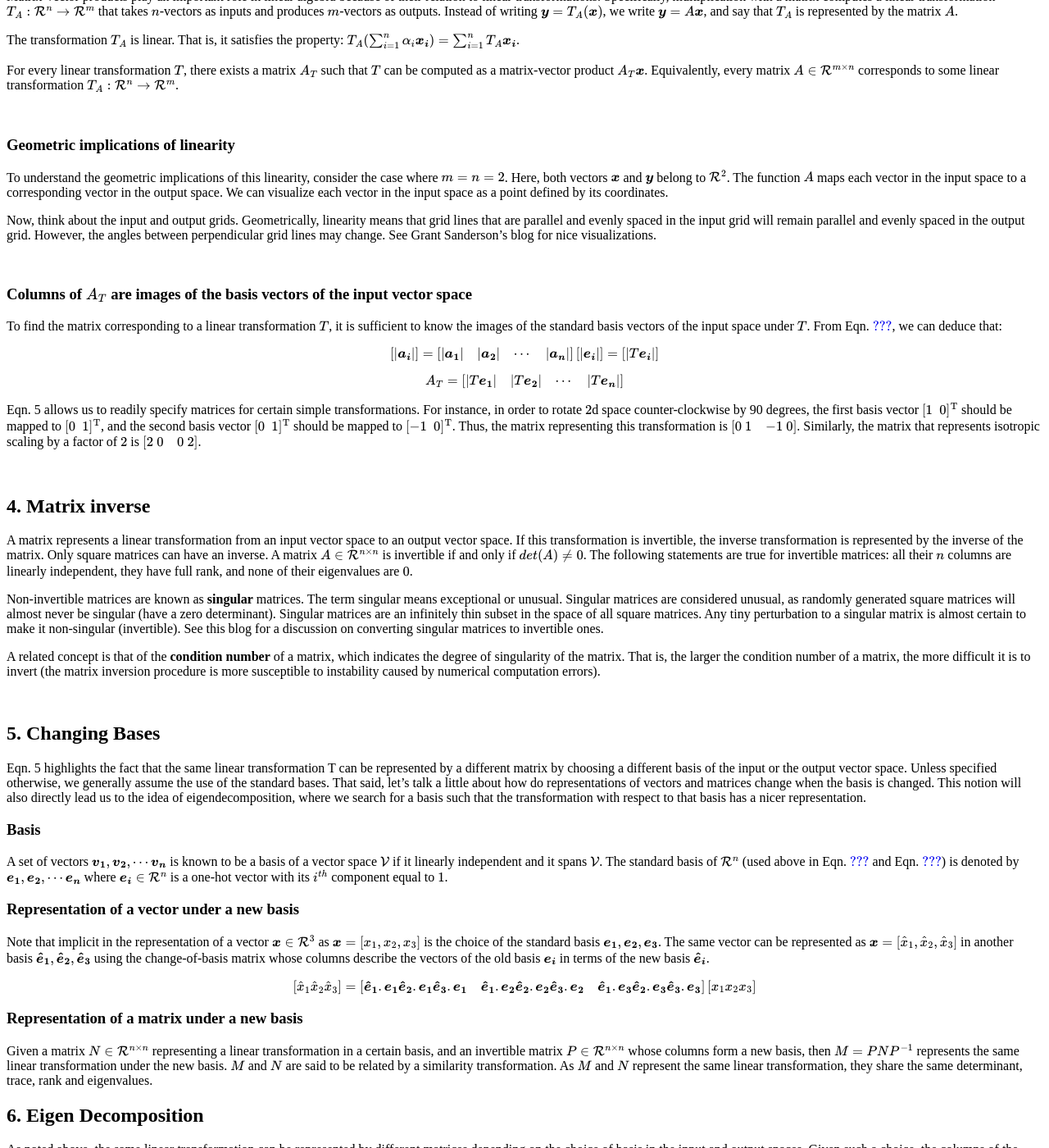
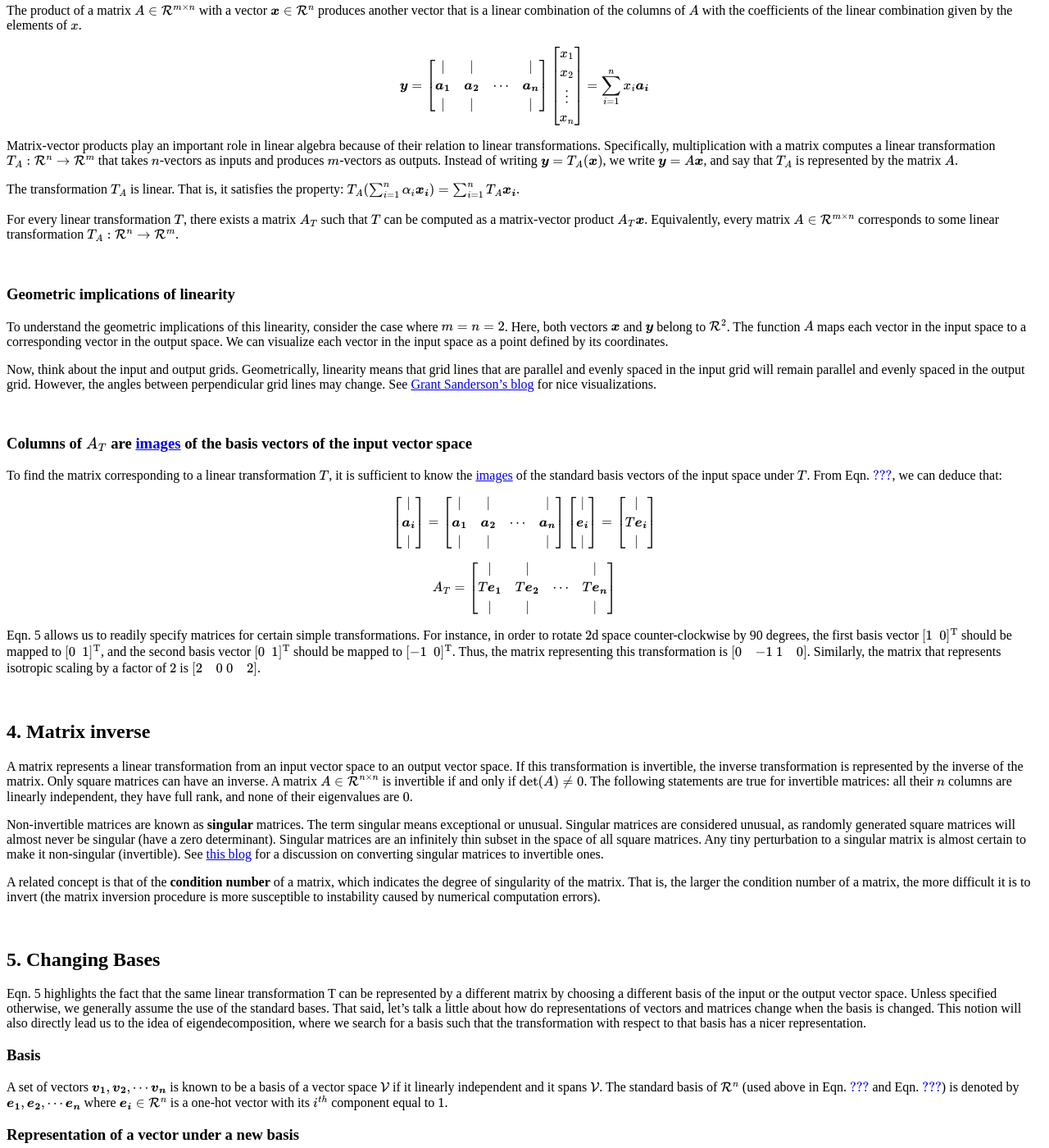
Before and after one commit to neeravkarani/notes, a Jekyll site: the page built from _posts/math/2024-06-17-linear-algebra.md, in a window 1280 px wide and 1400 px high, scrolled down 1495 px. Shown: the whole window at 82% size. Built offline with Jekyll 4.4.1, drawn with Linux system fonts in a browser that asks for light colours; some of the changed text lies outside the part shown.

Commit message:
corrected bugs in linear algebra notes

```diff
--- a/_posts/math/2024-06-17-linear-algebra.md
+++ b/_posts/math/2024-06-17-linear-algebra.md
@@ -13,7 +13,7 @@ Linear algebra is the study of vectors and matrices.
 
 A vector $\boldsymbol{x} \in \mathcal{R}^n$ is a $n$-tuple of real numbers.
 
-$$ \begin{equation} \boldsymbol{x} = \begin{bmatrix} {x_{1} \\ x_{2} \\ \vdots \\ x_{n}} \end{bmatrix} \end{equation} $$
+$$ \begin{equation} \boldsymbol{x} = \begin{bmatrix} x_1 \\ x_2 \\ \vdots \\ x_n \end{bmatrix} \end{equation} $$
 
 The operations we can perform on vectors are addition, subtraction, scaling, dot product, cross product, outer product, norm and projection.
 
@@ -38,20 +38,27 @@ $\boldsymbol{x}$ onto another vector $\boldsymbol{d}$ is given by $\boldsymbol{x
 
 A matrix $A \in \mathcal{R}^{m \times n}$ is a rectangular array of numbers with $m$ rows and $n$ columns.
 
-$$ \begin{equation} A = \begin{bmatrix} {a_{11} \\ a_{21} \\ \vdots \\ a_{m1}} & {a_{12} \\ a_{22} \\ \vdots \\ a_{m2}} & {a_{13} \\ a_{23} \\ \vdots \\ a_{m3}} {\\ \cdots \\} & {a_{n1} \\ a_{n1} \\ \vdots \\ a_{n1}} \end{bmatrix} \end{equation}$$
+$$ \begin{equation} A =
+\begin{bmatrix}
+a_{11} & a_{12} & \cdots & a_{1n} \\
+a_{21} & a_{22} & \cdots & a_{2n} \\
+\vdots \\
+a_{m1} & a_{m2} & \cdots & a_{mn}
+\end{bmatrix}
+\end{equation} $$
 
 The operations we can perform on matrices are addition, subtraction, scaling by a scalar, matrix-vector product, matrix-matrix product, matrix inverse, trace and determinant.
 
  - **Matrix-matrix multiplication**: If $A \in \mathcal{R}^{m \times n}$ and $B \in \mathcal{R}^{n \times p}$, then $C = AB \in \mathcal{R}^{m \times p}$ is such that each column of $C$, $\boldsymbol{c_j}$ is the matrix-vector product $A \boldsymbol{b_j}$. Matrix multiplication is so defined so as to enable us to compose linear transformations, that is, $A(B\boldsymbol{x}) = (AB)\boldsymbol{x} = C\boldsymbol{x}$. This also shows that the composition of two linear transformations is also a linear transformation.
 
- - The **Determinant** operator maps square matrices to real numbers: $det(A): \mathcal{R}^{n \times n} \rightarrow \mathcal{R}$. The determinant of the matrix $A_T$ is the scale factor associated with the linear transformation $T$. The sign of the determinant tells us information about the relative orientation of the vectors before and after the transformation. For square matrices of the same size $A$ and $B$:
+ - The **Determinant** operator maps square matrices to real numbers: $\text{det}(A): \mathcal{R}^{n \times n} \rightarrow \mathcal{R}$. The determinant of the matrix $A_T$ is the scale factor associated with the linear transformation $T$. The sign of the determinant tells us information about the relative orientation of the vectors before and after the transformation. For square matrices of the same size $A$ and $B$:
 
-     - $det(AB) = det(A)det(B) = det(BA)$.
-     - If $det(A) \neq 0$, $A$ is invertible and $det(A^{-1}) = 1 / det(A)$.
-     - If $det(A) = 0$, the columns of $A$ are linearly dependent, and A is non-invertible.
-     - If $det(A) = 1$, the transformation is volume-preserving.
-     - $det(\alpha A) = \alpha^n det(A)$ if $A \in \mathcal{R}^{n \times n}$.
-     - $det(A) = \prod_{i=1}^n \lambda_i$, where $\lambda_i$ are the eigenvalues of $A$.
+     - $\text{det}(AB) = \text{det}(A)\text{det}(B) = \text{det}(BA)$.
+     - If $\text{det}(A) \neq 0$, $A$ is invertible and $\text{det}(A^{-1}) = 1 / \text{det}(A)$.
+     - If $\text{det}(A) = 0$, the columns of $A$ are linearly dependent, and A is non-invertible.
+     - If $\text{det}(A) = 1$, the transformation is volume-preserving.
+     - $\text{det}(\alpha A) = \alpha^n \text{det}(A)$ if $A \in \mathcal{R}^{n \times n}$.
+     - $\text{det}(A) = \prod_{i=1}^n \lambda_i$, where $\lambda_i$ are the eigenvalues of $A$.
 
 <br>
 
@@ -59,7 +66,17 @@ The operations we can perform on matrices are addition, subtraction, scaling by
 
 The product of a matrix $A \in \mathcal{R}^{m \times n}$ with a vector $\boldsymbol{x} \in \mathcal{R}^n$ produces another vector that is a linear combination of the columns of $A$ with the coefficients of the linear combination given by the elements of $x$.
 
-$$ \begin{equation} \boldsymbol{y} = \begin{bmatrix} {| \\ \boldsymbol{a_1} \\ |} & {| \\ \boldsymbol{a_2} \\ |} & {\\ \cdots \\{}} & {| \\ \boldsymbol{a_n} \\ |} \end{bmatrix} \begin{bmatrix} {x_1 \\ x_2 \\ \vdots \\ x_n} \end{bmatrix} = \sum_{i=1}^n  x_i \boldsymbol{a_i} \end{equation}$$
+$$ \begin{equation} \boldsymbol{y} =
+\begin{bmatrix}
+| & | & & | \\
+\boldsymbol{a_1} & \boldsymbol{a_2} & \cdots & \boldsymbol{a_n} \\
+| & | & & |
+\end{bmatrix}
+\begin{bmatrix}
+x_1 \\ x_2 \\ \vdots \\ x_n
+\end{bmatrix} =
+\sum_{i=1}^n  x_i \boldsymbol{a_i}
+\end{equation}$$
 
 Matrix-vector products play an important role in linear algebra because of their relation to linear transformations. Specifically, multiplication with a matrix computes a linear transformation $T_A: \mathcal{R}^n \rightarrow \mathcal{R}^m$ that takes $n$-vectors as inputs and produces $m$-vectors as outputs. Instead of writing $\boldsymbol{y} = T_A(\boldsymbol{x})$, we write $\boldsymbol{y} = A\boldsymbol{x}$, and say that $T_A$ is represented by the matrix $A$.
 
@@ -72,27 +89,43 @@ For every linear transformation $T$, there exists a matrix $A_T$ such that $T$ c
 ### Geometric implications of linearity
 To understand the geometric implications of this linearity, consider the case where $m = n = 2$. Here, both vectors $\boldsymbol{x}$ and $\boldsymbol{y}$ belong to $\mathcal{R}^2$. The function $A$ maps each vector in the input space to a corresponding vector in the output space. We can visualize each vector in the input space as a point defined by its coordinates.
 
-Now, think about the input and output grids. Geometrically, linearity means that grid lines that are parallel and evenly spaced in the input grid will remain parallel and evenly spaced in the output grid. However, the angles between perpendicular grid lines may change. See Grant Sanderson's blog for nice visualizations.
+Now, think about the input and output grids. Geometrically, linearity means that grid lines that are parallel and evenly spaced in the input grid will remain parallel and evenly spaced in the output grid. However, the angles between perpendicular grid lines may change. See [Grant Sanderson's blog](https://www.3blue1brown.com/lessons/linear-transformations) for nice visualizations.
 
 <br>
 
-### Columns of $A_T$ are images of the basis vectors of the input vector space
-To find the matrix corresponding to a linear transformation $T$, it is sufficient to know the images of the standard basis vectors of the input space under $T$. From Eqn. \ref{eqn_linear}, we can deduce that:
+### Columns of $A_T$ are [images](https://en.wikipedia.org/wiki/Image_%28mathematics%29) of the basis vectors of the input vector space
+To find the matrix corresponding to a linear transformation $T$, it is sufficient to know the [images](https://en.wikipedia.org/wiki/Image_%28mathematics%29) of the standard basis vectors of the input space under $T$. From Eqn. \ref{eqn_linear}, we can deduce that:
 
-$$ \begin{equation} \begin{bmatrix} {| \\ \boldsymbol{a_i} \\ |} \end{bmatrix} = \begin{bmatrix} {| \\ \boldsymbol{a_1} \\ |} & {| \\ \boldsymbol{a_2} \\ |} & {\\ \cdots \\{}} & {| \\ \boldsymbol{a_n} \\ |} \end{bmatrix} \begin{bmatrix} {| \\ \boldsymbol{e_i} \\ |} \end{bmatrix} = \begin{bmatrix} {| \\ T \boldsymbol{e_i} \\ |} \end{bmatrix} \end{equation}$$
+$$ \begin{equation}
+\begin{bmatrix} | \\ \boldsymbol{a_i} \\ | \end{bmatrix} =
+\begin{bmatrix}
+| & | & & | \\
+\boldsymbol{a_1} & \boldsymbol{a_2} & \cdots & \boldsymbol{a_n} \\
+| & | & & |
+\end{bmatrix}
+\begin{bmatrix} | \\ \boldsymbol{e_i} \\ | \end{bmatrix} =
+\begin{bmatrix} | \\ T \boldsymbol{e_i} \\ | \end{bmatrix}
+\end{equation}$$
 
-$$ \begin{equation} A_T = \begin{bmatrix} {| \\ T \boldsymbol{e_1} \\ |} & {| \\ T \boldsymbol{e_2} \\ |} & {\\ \cdots \\{}} & {| \\ T \boldsymbol{e_n} \\ |} \end{bmatrix} \end{equation}$$
 
-Eqn. 5 allows us to readily specify matrices for certain simple transformations. For instance, in order to rotate $2$d space counter-clockwise by 90 degrees, the first basis vector $[1 \hspace{5pt} 0] ^ {\text{T}}$ should be mapped to $[0 \hspace{5pt} 1] ^ {\text{T}}$, and the second basis vector $[0 \hspace{5pt} 1] ^ {\text{T}}$ should be mapped to $[-1 \hspace{5pt} 0] ^ {\text{T}}$. Thus, the matrix representing this transformation is $\begin{bmatrix} {0 \\ 1} & {-1 \\ 0} \end{bmatrix}$. Similarly, the matrix that represents isotropic scaling by a factor of $2$ is $\begin{bmatrix} {2 \\ 0} & {0 \\ 2} \end{bmatrix}$.
+$$ \begin{equation} A_T =
+\begin{bmatrix}
+| & | & & | \\
+T \boldsymbol{e_1} & T \boldsymbol{e_2} & \cdots & T \boldsymbol{e_n} \\
+| & | & & |
+\end{bmatrix}
+\end{equation}$$
+
+Eqn. 5 allows us to readily specify matrices for certain simple transformations. For instance, in order to rotate $2$d space counter-clockwise by 90 degrees, the first basis vector $[1 \hspace{5pt} 0] ^ {\text{T}}$ should be mapped to $[0 \hspace{5pt} 1] ^ {\text{T}}$, and the second basis vector $[0 \hspace{5pt} 1] ^ {\text{T}}$ should be mapped to $[-1 \hspace{5pt} 0] ^ {\text{T}}$. Thus, the matrix representing this transformation is $\begin{bmatrix} 0 & -1 \\ 1 & 0 \end{bmatrix}$. Similarly, the matrix that represents isotropic scaling by a factor of $2$ is $\begin{bmatrix} 2 & 0 \\ 0 & 2 \end{bmatrix}$.
 
 
 <br>
 
 ## 4. Matrix inverse
 
-A matrix represents a linear transformation from an input vector space to an output vector space. If this transformation is invertible, the inverse transformation is represented by the inverse of the matrix. Only square matrices can have an inverse. A matrix $A\in \mathcal{R}^{n \times n}$ is invertible if and only if $det(A) \neq 0$. The following statements are true for invertible matrices: all their $n$ columns are linearly independent, they have full rank, and none of their eigenvalues are $0$.
+A matrix represents a linear transformation from an input vector space to an output vector space. If this transformation is invertible, the inverse transformation is represented by the inverse of the matrix. Only square matrices can have an inverse. A matrix $A\in \mathcal{R}^{n \times n}$ is invertible if and only if $\text{det}(A) \neq 0$. The following statements are true for invertible matrices: all their $n$ columns are linearly independent, they have full rank, and none of their eigenvalues are $0$.
 
-Non-invertible matrices are known as **singular** matrices. The term singular means exceptional or unusual. Singular matrices are considered unusual, as randomly generated square matrices will almost never be singular (have a zero determinant). Singular matrices are an infinitely thin subset in the space of all square matrices. Any tiny perturbation to a singular matrix is almost certain to make it non-singular (invertible). See this blog for a discussion on converting singular matrices to invertible ones.
+Non-invertible matrices are known as **singular** matrices. The term singular means exceptional or unusual. Singular matrices are considered unusual, as randomly generated square matrices will almost never be singular (have a zero determinant). Singular matrices are an infinitely thin subset in the space of all square matrices. Any tiny perturbation to a singular matrix is almost certain to make it non-singular (invertible). See [this blog](https://www.johndcook.com/blog/2012/06/13/matrix-condition-number/) for a discussion on converting singular matrices to invertible ones.
 
 A related concept is that of the **condition number** of a matrix, which indicates the degree of singularity of the matrix. That is, the larger the condition number of a matrix, the more difficult it is to invert (the matrix inversion procedure is more susceptible to instability caused by numerical computation errors).
 
@@ -108,7 +141,20 @@ A set of vectors $\{\boldsymbol{v_1}, \boldsymbol{v_2}, \cdots \boldsymbol{v_n}\
 ### Representation of a vector under a new basis
 Note that implicit in the representation of a vector $\boldsymbol{x} \in \mathcal{R}^3$ as $\boldsymbol{x}= [x_1, x_2, x_3]$ is the choice of the standard basis $\{\boldsymbol{e_1}, \boldsymbol{e_2}, \boldsymbol{e_3}\}$. The same vector can be represented as $\boldsymbol{x}= [\hat{x}_1, \hat{x}_2, \hat{x}_3]$ in another basis $\{\boldsymbol{\hat{e}_1}, \boldsymbol{\hat{e}_2}, \boldsymbol{\hat{e}_3}\}$ using the change-of-basis matrix whose columns describe the vectors of the old basis ${\boldsymbol{e_i}}$ in terms of the new basis ${\boldsymbol{\hat{e}_i}}$.
 
-$$ \begin{equation} \begin{bmatrix} { \hat{x}_1 \\ \hat{x}_2 \\ \hat{x}_3} \end{bmatrix} = \begin{bmatrix} {\boldsymbol{\hat{e}_1}.\boldsymbol{e_1} \\ \boldsymbol{\hat{e}_2}.\boldsymbol{e_1} \\ \boldsymbol{\hat{e}_3}.\boldsymbol{e_1}} & {\boldsymbol{\hat{e}_1}.\boldsymbol{e_2} \\ \boldsymbol{\hat{e}_2}.\boldsymbol{e_2} \\ \boldsymbol{\hat{e}_3}.\boldsymbol{e_2}} & {\boldsymbol{\hat{e}_1}.\boldsymbol{e_3} \\ \boldsymbol{\hat{e}_2}.\boldsymbol{e_3} \\ \boldsymbol{\hat{e}_3}.\boldsymbol{e_3}} \end{bmatrix} \begin{bmatrix} { x_1 \\ x_2 \\ x_3} \end{bmatrix} \end{equation}$$
+$$ \begin{equation}
+\begin{bmatrix} \hat{x}_1 \\ \hat{x}_2 \\ \hat{x}_3 \end{bmatrix} =
+\begin{bmatrix}
+\boldsymbol{\hat{e}_1}.\boldsymbol{e_1} &
+\boldsymbol{\hat{e}_1}.\boldsymbol{e_2} &
+\boldsymbol{\hat{e}_1}.\boldsymbol{e_3} \\
+\boldsymbol{\hat{e}_2}.\boldsymbol{e_1} &
+\boldsymbol{\hat{e}_2}.\boldsymbol{e_2} &
+\boldsymbol{\hat{e}_2}.\boldsymbol{e_3} \\
+\boldsymbol{\hat{e}_3}.\boldsymbol{e_1} &
+\boldsymbol{\hat{e}_3}.\boldsymbol{e_2} &
+\boldsymbol{\hat{e}_3}.\boldsymbol{e_3}
+\end{bmatrix}
+\begin{bmatrix} x_1 \\ x_2 \\ x_3 \end{bmatrix} \end{equation}$$
 
 ### Representation of a matrix under a new basis
 Given a matrix $N \in \mathcal{R}^{n \times n}$ representing a linear transformation in a certain basis, and an invertible matrix $P \in \mathcal{R}^{n \times n}$ whose columns form a new basis, then $M = P N P^{-1}$ represents the same linear transformation under the new basis. $M$ and $N$ are said to be related by a similarity transformation. As $M$ and $N$ represent the same linear transformation, they share the same determinant, trace, rank and eigenvalues.
@@ -126,7 +172,7 @@ $$ \begin{equation} A = Q \Lambda Q^{-1} \end{equation} $$
 
 The matrices $A$ and $\Lambda$ are similar matrices, with $A$ represented in the standard basis and $\Lambda$ represented in the eigenbasis. $\Lambda$ is a diagonal matrix, with its diagonal entries being the eigenvalues of $A$.
 
-Finding eigenvalues and eigenvectors of $A$: Given $A$, its eigenvalues can be determined as the roots of its characteristic polynomial $det(A - \lambda I) = 0$. Then, we can find the eigenvectors corresponding to the eigenvalue $\lambda_i$ by computing the null space of the matrix $A - \lambda_i I$, that is, by finding vectors $\boldsymbol{e}_{\lambda_i}$ that the matrix $A - \lambda_i I$ maps to the zero vector, that is, by solving the system of equations $(A - \lambda_i I) \boldsymbol{e}_{\lambda_i} = \boldsymbol(0)$.
+Finding eigenvalues and eigenvectors of $A$: Given $A$, its eigenvalues can be determined as the roots of its characteristic polynomial $\text{det}(A - \lambda I) = 0$. Then, we can find the eigenvectors corresponding to the eigenvalue $\lambda_i$ by computing the null space of the matrix $A - \lambda_i I$, that is, by finding vectors $\boldsymbol{e}_{\lambda_i}$ that the matrix $A - \lambda_i I$ maps to the zero vector, that is, by solving the system of equations $(A - \lambda_i I) \boldsymbol{e}_{\lambda_i} = \boldsymbol(0)$.
 
 ### Existence of eigendecomposition
 As rectangular matrices map vectors between two spaces of differing dimensions, they cannot simply scale an input vector. Thus, the eigendecomposition is not applicable to such matrices. Even for square matrices, some of them have repeated eigenvalues, and the number of eigenvectors is less than the dimensionality of the vector space. Such square matrices do not have an eigendecomposition. If a $n \times n$ square matrix that has $n$ eigenvectors, it is said to be diagonalizable, and its eigendecomposition is given by Eqn. \ref{eqn_eigen}.
@@ -154,7 +207,7 @@ The SVD generalizes the notion of eigenvalues and eigenvectors to non-square mat
 
 $$ \begin{equation} A = U \Sigma V^{T} \end{equation} $$
 
-This is an excellent blog post to build intuition about the SVD beyond the mere statement of its existence that we provided here. Further, this blog post is a nice take on what it means to do SVD of a data matrix.
+[This](https://gregorygundersen.com/blog/2018/12/10/svd/) is an excellent blog post to build intuition about the SVD beyond the mere statement of its existence that we provided here. Further, [this](https://jeremykun.wordpress.com/2016/04/18/singular-value-decomposition-part-1-perspectives-on-linear-algebra/) blog post is a nice take on what it means to do SVD of a data matrix.
 
 <br>
 
@@ -181,12 +234,12 @@ If the evolution of a Markov chain continues for long enough, the probability ve
 ## 10. Details
 
  - **Linear v/s affine functions**: Linear functions ($\boldsymbol{y} = A \boldsymbol{x}$) are lines or planes that pass through the origin, while affine functions ($\boldsymbol{y} = A \boldsymbol{x} + \boldsymbol{b}$) are lines or planes that may be shifted.
- - Matrices have two interpretations. One, they represent linear transformations between vector spaces. Two, they serve as tabular placeholders for data. It is important to recognize which application is using matrices in which interpretation. This blog post and this blog post shed further light on these two interpretations of matrices.
+ - Matrices have two interpretations. One, they represent linear transformations between vector spaces. Two, they serve as tabular placeholders for data. It is important to recognize which application is using matrices in which interpretation. [This](https://gregorygundersen.com/blog/2022/08/28/matrices-as-functions-and-data/) blog post and [this](https://www.jeremykun.com/2016/04/18/singular-value-decomposition-part-1-perspectives-on-linear-algebra/) blog post shed further light on these two interpretations of matrices.
  - While both linear algebra and $\sigma$-algebra share the term "algebra," they are unrelated in their definitions and applications. Linear algebra focuses on vectors and matrices and has applications in physics, engineering and computer science, while σ-algebra focuses on sets and measures, and is primarily used in probability theory, statistics, and real analysis.
 
 <br>
 
 ## References
- - No bullshit guide to linear algebra, Ivan Savov. [link]
- - Zico Kolter's linear algebra review [link]
- - Grogory Gundersen's blog on SVD [link]
+ - No bullshit guide to linear algebra, Ivan Savov. [link](https://minireference.com/static/excerpts/noBSLA_v2_preview.pdf)
+ - Zico Kolter's linear algebra review [link](https://www.cs.cmu.edu/~zkolter/course/linalg/linalg_notes.pdf)
+ - Grogory Gundersen's blog on SVD [link](https://gregorygundersen.com/blog/2018/12/10/svd/)
```
Also changed, not shown: other parts of _posts/math/2024-06-17-linear-algebra.md (+7 -0 lines).
